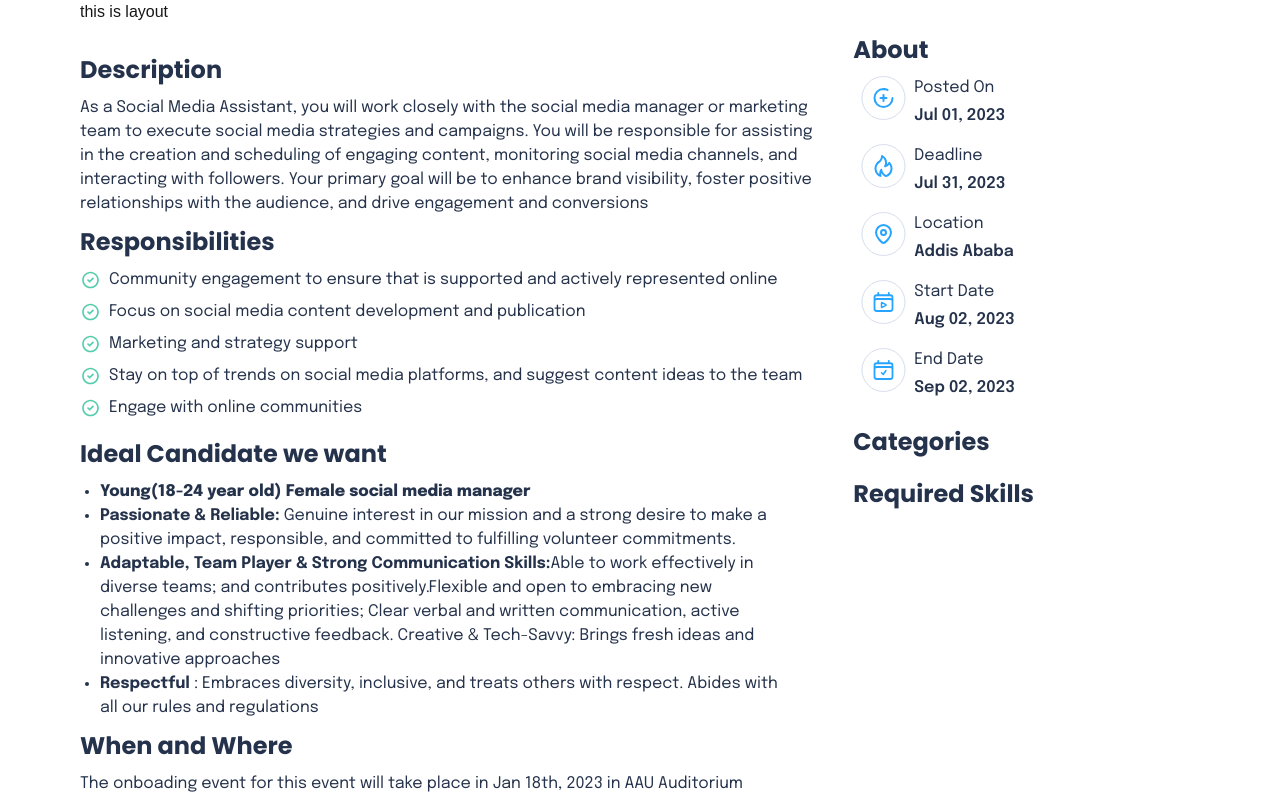
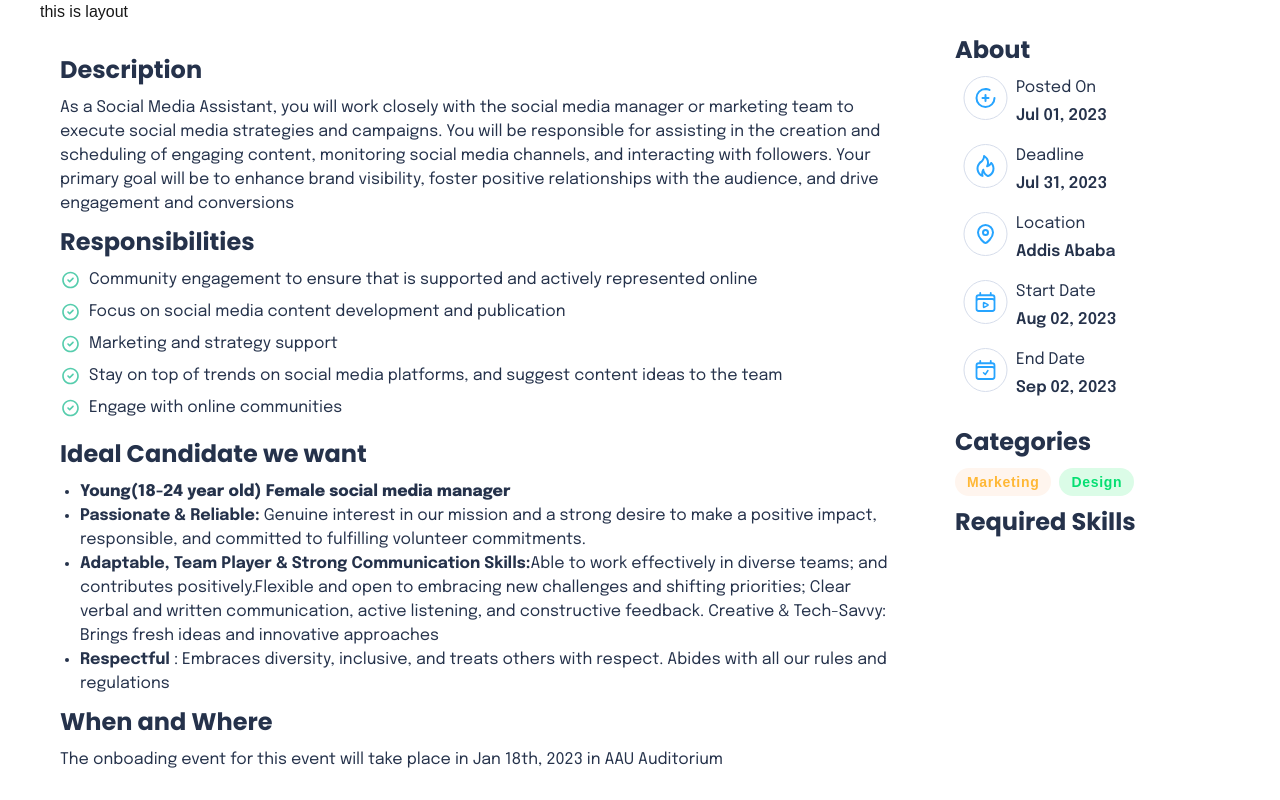
Before and after one commit to luhygenet/Joblication, a Next.js app: page /dashboard in a window 1280 px wide. Built offline with nearby package versions, Linux system fonts and the light colour scheme.

Commit message:
added category buttons in sidebar

```diff
--- a/app/components/sideBar.tsx
+++ b/app/components/sideBar.tsx
@@ -3,7 +3,7 @@ import SideBarComp from "./sideBarComp";
 
 const SideBar = () => {
   return (
-    <div>
+    <div className="ml- 3">
       <h1
         style={{ fontFamily: "Poppins-Bold", fontSize: 24 }}
         className="pt-2 pb-2"
@@ -43,6 +43,16 @@ const SideBar = () => {
         {" "}
         Categories
       </h1>
+      <div>
+        <div className="flex">
+          <a href="" className="btn-job bg-[#fff5ee] text-[#FFB836] mr-2 text-sm">
+            Marketing
+          </a>
+          <a href="" className="btn-job bg-green-100 text-green-400 mr-2 text-sm">
+            Design
+          </a>
+        </div>
+      </div>
       <h1
         style={{ fontFamily: "Poppins-Bold", fontSize: 24 }}
         className="pt-2 pb-2"
--- a/app/dashboard/page.tsx
+++ b/app/dashboard/page.tsx
@@ -3,8 +3,8 @@ import SideBar from "../components/sideBar";
 
 const page = () => {
   return (
-    <div className="text-[#25324B] grid grid-cols-3 gap-10">
-      <div className="mt-5 md:col-span-2 ">
+    <div className="text-[#25324B] grid grid-cols-4 gap-5">
+      <div className="mt-5 md:col-span-3 pl-5 mr-5">
         <h1
           className=" pt-2 pb-2"
           style={{ fontFamily: "Poppins-Bold", fontSize: 24 }}
--- a/app/globals.css
+++ b/app/globals.css
@@ -1,4 +1,4 @@
-@import url("https://fonts.googleapis.com/css2?family=Epilogue:ital,wght@0,100..900;1,100..900&family=Nunito:ital,wght@0,200..1000;1,200..1000&display=swap");
+
 @import "tailwindcss";
 @import "tailwindcss";
 @tailwind utilities;
--- a/app/layout.tsx
+++ b/app/layout.tsx
@@ -25,7 +25,7 @@ export default function RootLayout({
   return (
     <html lang="en">
       <body
-        className={`${geistSans.variable} ${geistMono.variable} antialiased px-20`}
+        className={`${geistSans.variable} ${geistMono.variable} antialiased px-10`}
       >
         <p>this is layout</p>
         {children}
```
